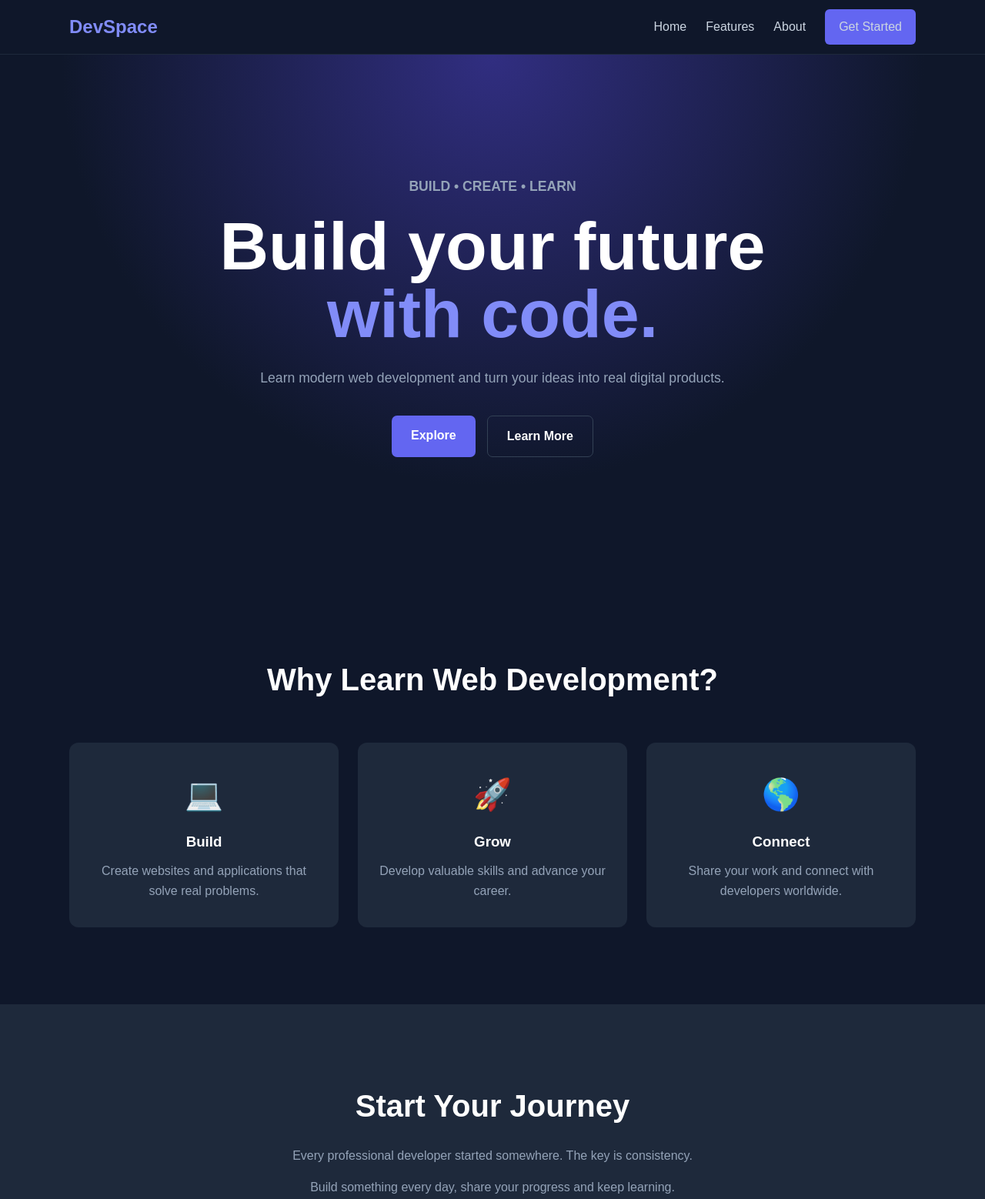
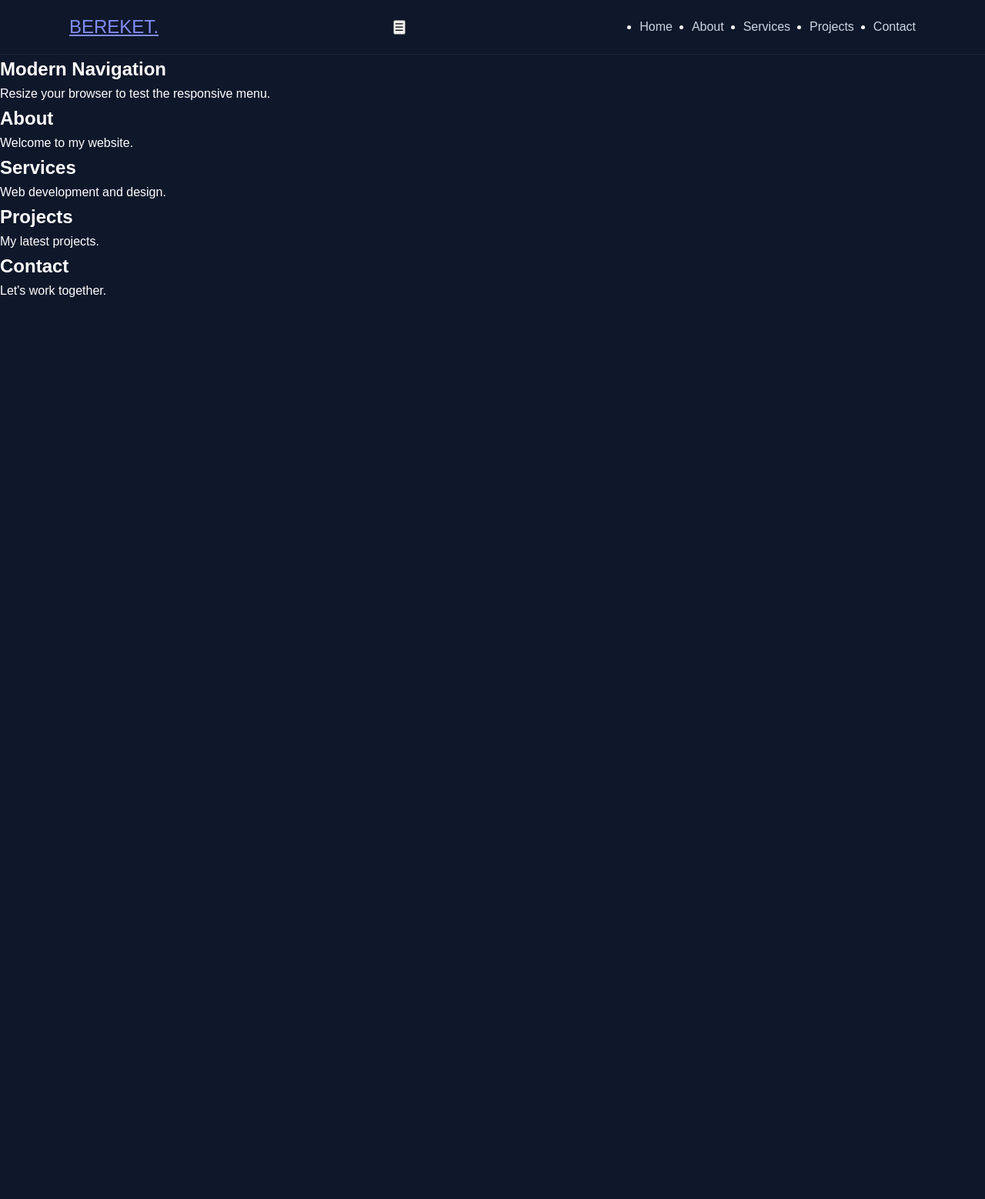
Before and after one commit to wanobereket-lab/beki_app, a plain HTML site: page index.htm in a window 1280 px wide. Shown: the top 1558 px of the page at 77% size. After the commit the page ends 800 px from the top, so only its background shows below. Drawn offline with Linux system fonts and the light colour scheme.

Commit message:
Create responsive navigation" git push

```diff
--- a/index.htm
+++ b/index.htm
@@ -10,7 +10,7 @@
         content="width=device-width, initial-scale=1.0"
     >
 
-    <title>DevSpace</title>
+    <title>Modern Navbar</title>
 
     <link rel="stylesheet" href="style.css">
 
@@ -23,21 +23,53 @@
 
         <nav class="navbar">
 
-            <h1 class="logo">
-                DevSpace
-            </h1>
+            <a href="#" class="logo">
+                BEREKET<span>.</span>
+            </a>
 
-            <div class="nav-links">
 
-                <a href="#home">Home</a>
-                <a href="#features">Features</a>
-                <a href="#about">About</a>
+            <button
+                class="menu-button"
+                id="menuButton"
+                aria-label="Open navigation menu"
+            >
+                ☰
+            </button>
 
-                <a href="#contact" class="nav-button">
-                    Get Started
-                </a>
 
-            </div>
+            <ul class="nav-links" id="navLinks">
+
+                <li>
+                    <a href="#home">
+                        Home
+                    </a>
+                </li>
+
+                <li>
+                    <a href="#about">
+                        About
+                    </a>
+                </li>
+
+                <li>
+                    <a href="#services">
+                        Services
+                    </a>
+                </li>
+
+                <li>
+                    <a href="#projects">
+                        Projects
+                    </a>
+                </li>
+
+                <li>
+                    <a href="#contact">
+                        Contact
+                    </a>
+                </li>
+
+            </ul>
 
         </nav>
 
@@ -46,138 +78,74 @@
 
     <main>
 
-        <section id="home" class="hero">
+        <section id="home">
 
-            <div class="hero-content">
+            <h1>
+                Modern Navigation
+            </h1>
 
-                <p class="tag">
-                    BUILD • CREATE • LEARN
-                </p>
-
-                <h2>
-                    Build your future
-                    <span>with code.</span>
-                </h2>
-
-                <p>
-                    Learn modern web development and turn your
-                    ideas into real digital products.
-                </p>
-
-                <div class="buttons">
-
-                    <a href="#features" class="primary-button">
-                        Explore
-                    </a>
-
-                    <a href="#about" class="secondary-button">
-                        Learn More
-                    </a>
-
-                </div>
-
-            </div>
+            <p>
+                Resize your browser to test the responsive menu.
+            </p>
 
         </section>
 
 
-        <section id="features" class="features">
-
-            <h2>Why Learn Web Development?</h2>
-
-            <div class="feature-grid">
-
-                <article>
-
-                    <div class="icon">💻</div>
-
-                    <h3>Build</h3>
-
-                    <p>
-                        Create websites and applications
-                        that solve real problems.
-                    </p>
-
-                </article>
-
-
-                <article>
-
-                    <div class="icon">🚀</div>
-
-                    <h3>Grow</h3>
-
-                    <p>
-                        Develop valuable skills and
-                        advance your career.
-                    </p>
-
-                </article>
-
-
-                <article>
-
-                    <div class="icon">🌎</div>
-
-                    <h3>Connect</h3>
-
-                    <p>
-                        Share your work and connect
-                        with developers worldwide.
-                    </p>
-
-                </article>
-
-            </div>
-
+        <section id="about">
+            <h2>About</h2>
+            <p>Welcome to my website.</p>
         </section>
 
 
-        <section id="about" class="about">
-
-            <div>
-
-                <h2>Start Your Journey</h2>
-
-                <p>
-                    Every professional developer started
-                    somewhere. The key is consistency.
-                </p>
-
-                <p>
-                    Build something every day, share your
-                    progress and keep learning.
-                </p>
-
-            </div>
-
+        <section id="services">
+            <h2>Services</h2>
+            <p>Web development and design.</p>
         </section>
 
 
-        <section id="contact" class="cta">
+        <section id="projects">
+            <h2>Projects</h2>
+            <p>My latest projects.</p>
+        </section>
 
-            <h2>Ready to start?</h2>
 
-            <p>
-                Begin your development journey today.
-            </p>
-
-            <a href="#" class="primary-button">
-                Get Started
-            </a>
-
+        <section id="contact">
+            <h2>Contact</h2>
+            <p>Let's work together.</p>
         </section>
 
     </main>
 
 
-    <footer>
+    <script>
 
-        <p>
-            © 2026 DevSpace
-        </p>
+        const menuButton =
+            document.getElementById("menuButton");
 
-    </footer>
+        const navLinks =
+            document.getElementById("navLinks");
+
+
+        menuButton.addEventListener("click", function () {
+
+            navLinks.classList.toggle("active");
+
+        });
+
+
+        document
+            .querySelectorAll(".nav-links a")
+            .forEach(function (link) {
+
+                link.addEventListener("click", function () {
+
+                    navLinks.classList.remove("active");
+
+                });
+
+            });
+
+    </script>
 
 </body>
 
```
